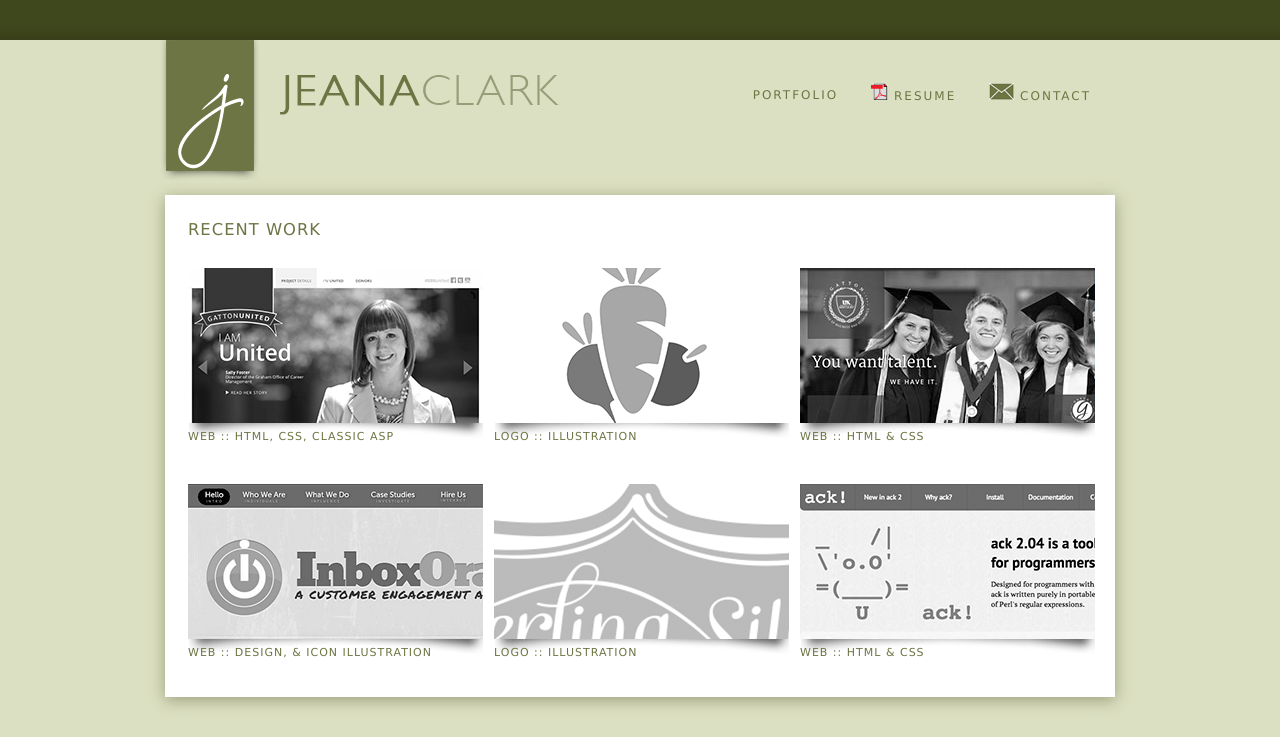
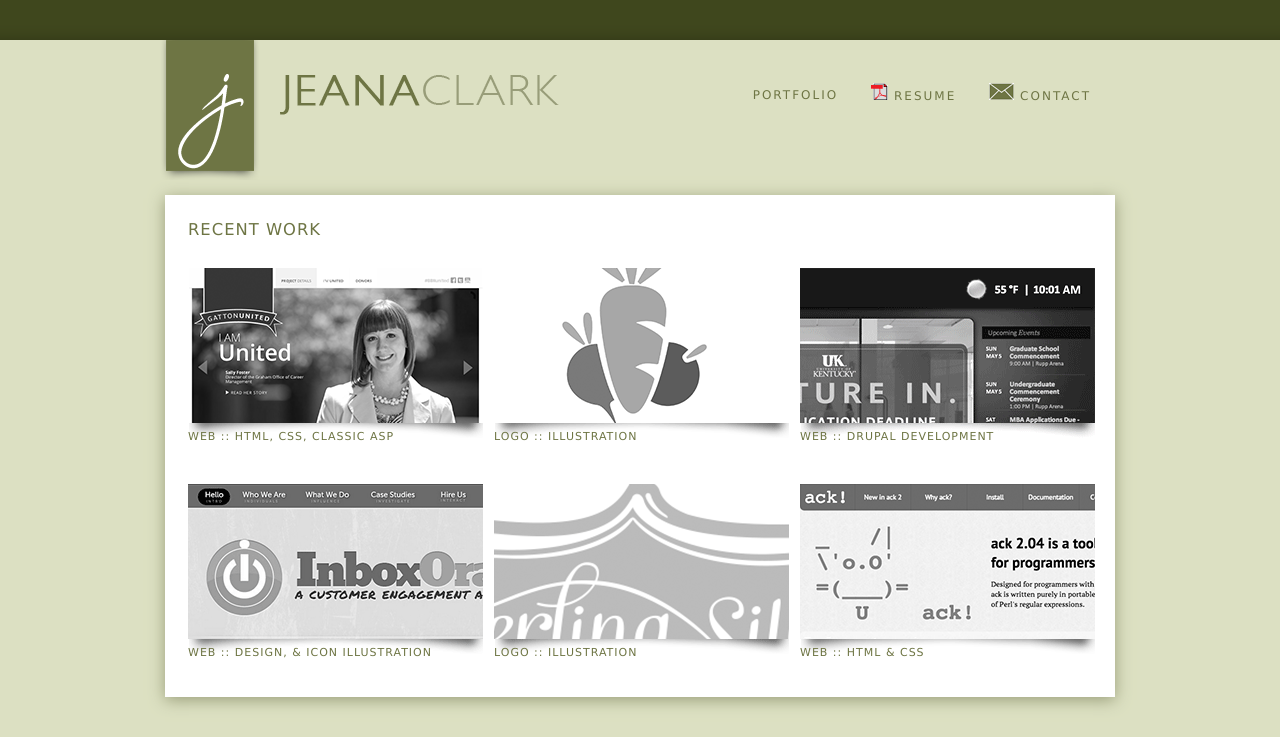
Before and after one commit to jeanadev/port, a PHP site: page / in a window 1280 px wide. Shown: the top 737 px of the page. Run offline with PHP 8.4, Linux system fonts and the light colour scheme.

Commit message:
added digital signage to the portfolio

```diff
--- a/css/style.css
+++ b/css/style.css
@@ -188,7 +188,7 @@ body, select, input, button, textarea {
 	display: block;
 	width: 295px;
 	height: 170px;
-	background: transparent url('/img/TN-GattonPartner.jpg') no-repeat;
+	background: transparent url('/img/TN-GattonSignage.png') no-repeat;
 }
 
 .p3 a {
--- a/index.php
+++ b/index.php
@@ -8,7 +8,7 @@
 
         <div class="p4"><a href="img/logo-JuiceBib.png" title="JuiceBib Identity, Logo, and Collateral" class="thickbox"></a><p>LOGO :: Illustration</p></div>
 
-      <div class="p2"><a href="img/web-GattonPartner.jpg" title="Gatton College of Business &amp; Economics :: Corporate Partners Website :: HTML &amp; CSS" class="thickbox"></a><p>Web :: HTML &amp; CSS</p></div>
+      <div class="p2"><a href="img/drupal-signage.png" title="Gatton College of Business &amp; Economics :: Digital Signage :: Drupal, HTML &amp; CSS" class="thickbox"></a><p>Web :: Drupal Development </p></div>
 
 <!--      <div class="p3"><a href="img/h2oMaestroVan.jpg" title="H2O Maestro Logo :: Designed for The Serif Group" class="thickbox"></a><p>LOGO :: Illustration</p></div> -->
 
```
Also changed, not shown: img/TN-GattonSignage.png (added), img/drupal-signage.png (added).
